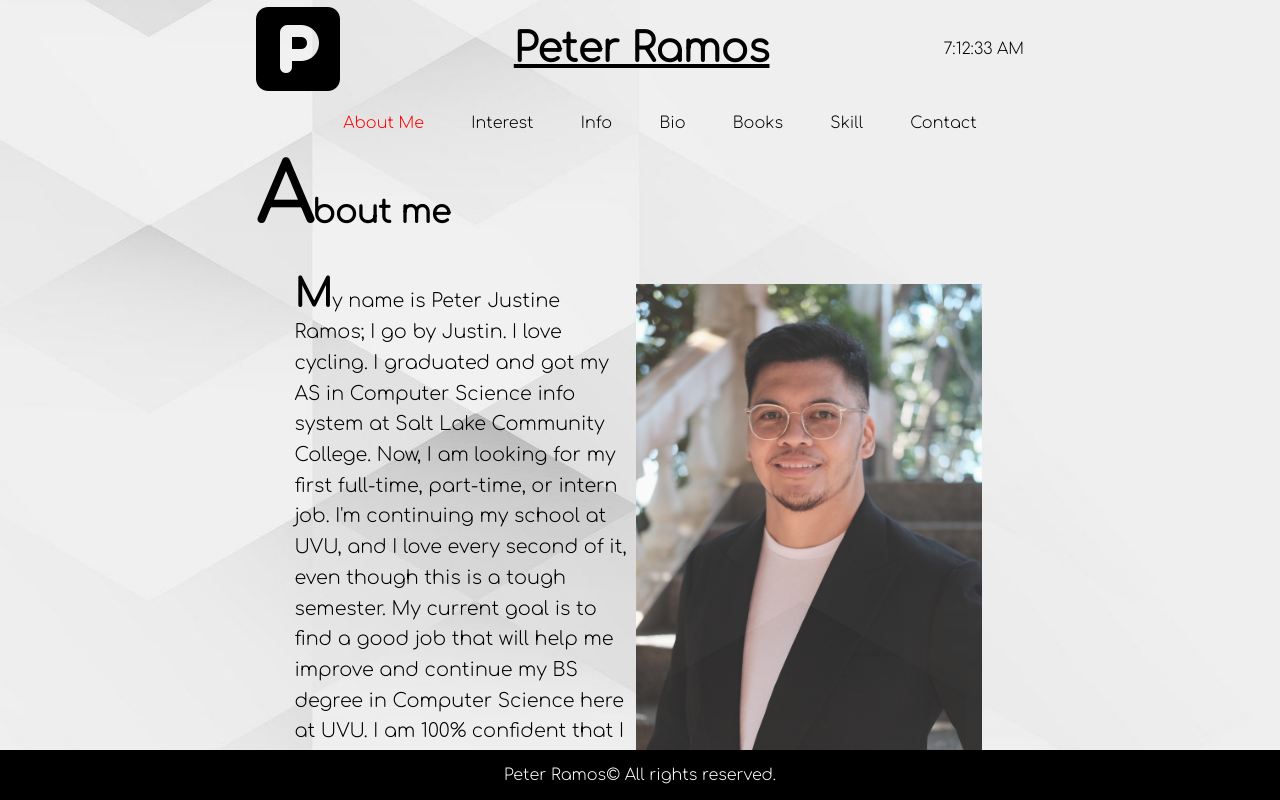
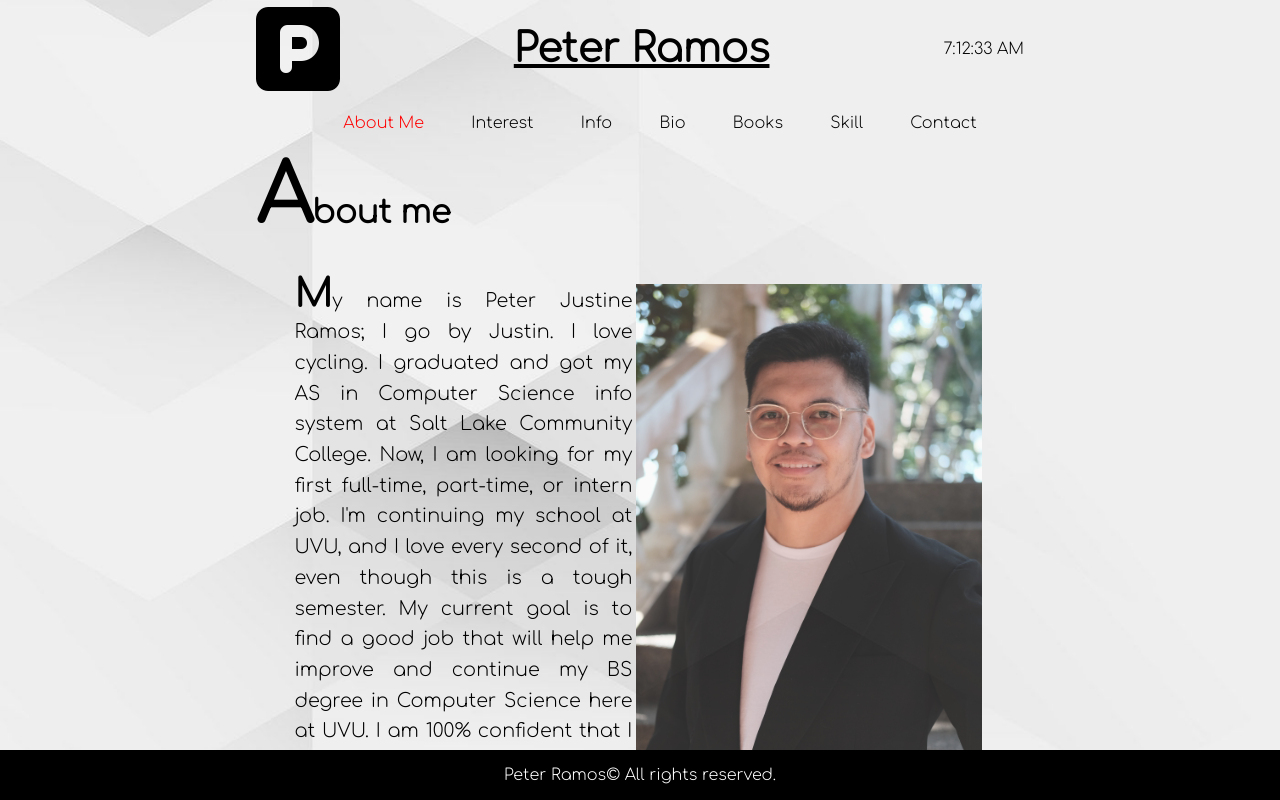
Before and after one commit to dchamp16/about-me, a React (Create React App) app: page / in a window 1280 px wide. Shown: the top 800 px of the page. Built offline with nearby package versions, Linux system fonts and the light colour scheme.

Commit message:
paragpraph from left to justify

```diff
--- a/src/index.css
+++ b/src/index.css
@@ -140,7 +140,7 @@ body {
 .haiku,
 .interest {
   font-size: 1.2em;
-  text-align: left;
+  text-align: justify;
   margin: 1.5em;
   padding: 0.5em;
   line-height: 1.6em;
```
